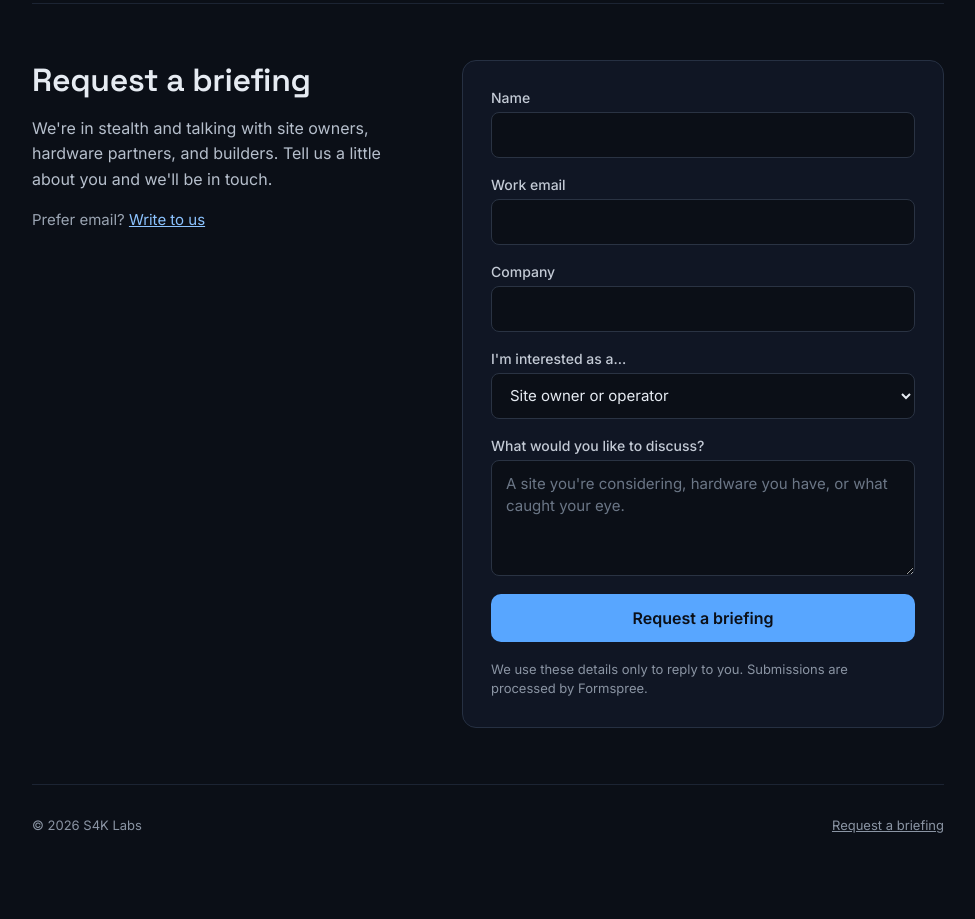
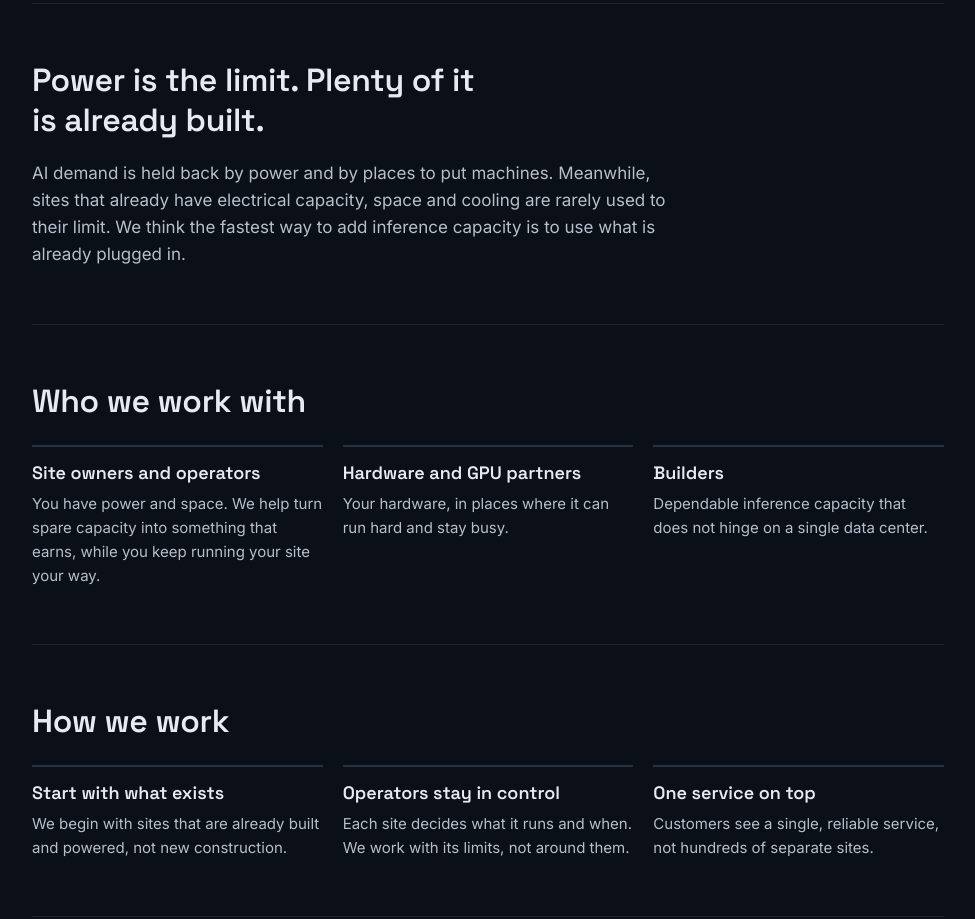
Before and after one commit to familyofs4k-lab/s4klabs-site, a plain HTML site: page index.html in a window 1280 px wide. Shown: the part 841-1760 px from the top of the page, without its empty margins (152-1127 px from the left). Before the commit the page ends 1722 px from the top, so only its background shows below. Drawn offline with Linux system fonts and the light colour scheme.

Commit message:
Add opportunity, who-we-work-with and how-we-work sections (#3) (#4)
Co-authored-by: Claude Sonnet 5.5 <noreply@anthropic.com>

```diff
--- a/index.html
+++ b/index.html
@@ -49,6 +49,13 @@ h1{margin:0;font-family:'Space Grotesk',Inter,sans-serif;font-weight:600;font-si
 .dots b.on{background:#58a6ff;box-shadow:0 0 10px #58a6ff;transform:scale(1.5)}
 .dots b.on.v{background:#bc8cff;box-shadow:0 0 10px #bc8cff}
 .cap{margin:0 0 96px;font-size:13px;color:#8a94a3;letter-spacing:.04em}
+.sec{padding:56px 0;border-top:1px solid #1c2433;display:flex;flex-direction:column;gap:20px}
+.sec h2{max-width:22ch}
+.sec .lead{margin:0;font-size:17px;line-height:1.6;color:#b6bfcc;max-width:60ch}
+.cols{display:grid;grid-template-columns:repeat(auto-fit,minmax(240px,1fr));gap:20px;padding-top:4px}
+.cols div{border-top:2px solid #243044;padding-top:14px}
+.cols h3{margin:0 0 8px;font-family:'Space Grotesk',Inter,sans-serif;font-weight:600;font-size:18px}
+.cols p{margin:0;font-size:15px;line-height:1.6;color:#b6bfcc}
 #brief{display:flex;flex-wrap:wrap;gap:48px;padding:56px 0;border-top:1px solid #1c2433}
 .intro{flex:1 1 280px;display:flex;flex-direction:column;gap:16px}
 h2{margin:0;font-family:'Space Grotesk',Inter,sans-serif;font-weight:600;font-size:32px;letter-spacing:-.01em}
@@ -98,6 +105,29 @@ footer a{color:#8a94a3}
 
 <div class="dots" id="dots" aria-hidden="true"></div>
 <p class="cap">Each dot is a site. A few are lit.</p>
+
+<section class="sec" id="opportunity">
+<h2>Power is the limit. Plenty of it is already built.</h2>
+<p class="lead">AI demand is held back by power and by places to put machines. Meanwhile, sites that already have electrical capacity, space and cooling are rarely used to their limit. We think the fastest way to add inference capacity is to use what is already plugged in.</p>
+</section>
+
+<section class="sec" id="who">
+<h2>Who we work with</h2>
+<div class="cols">
+<div><h3>Site owners and operators</h3><p>You have power and space. We help turn spare capacity into something that earns, while you keep running your site your way.</p></div>
+<div><h3>Hardware and GPU partners</h3><p>Your hardware, in places where it can run hard and stay busy.</p></div>
+<div><h3>Builders</h3><p>Dependable inference capacity that does not hinge on a single data center.</p></div>
+</div>
+</section>
+
+<section class="sec" id="how">
+<h2>How we work</h2>
+<div class="cols">
+<div><h3>Start with what exists</h3><p>We begin with sites that are already built and powered, not new construction.</p></div>
+<div><h3>Operators stay in control</h3><p>Each site decides what it runs and when. We work with its limits, not around them.</p></div>
+<div><h3>One service on top</h3><p>Customers see a single, reliable service, not hundreds of separate sites.</p></div>
+</div>
+</section>
 
 <section id="brief">
 <div class="intro">
```
